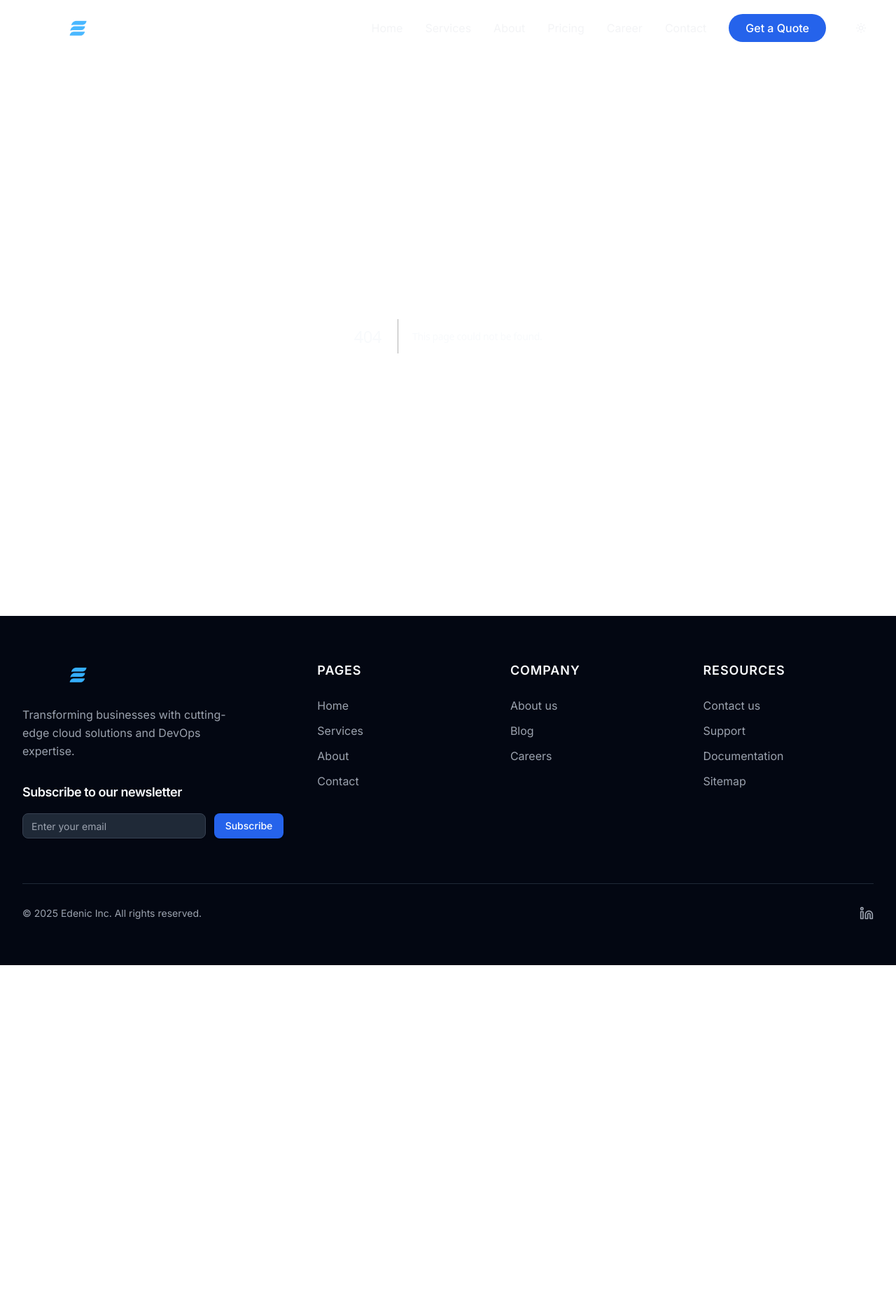
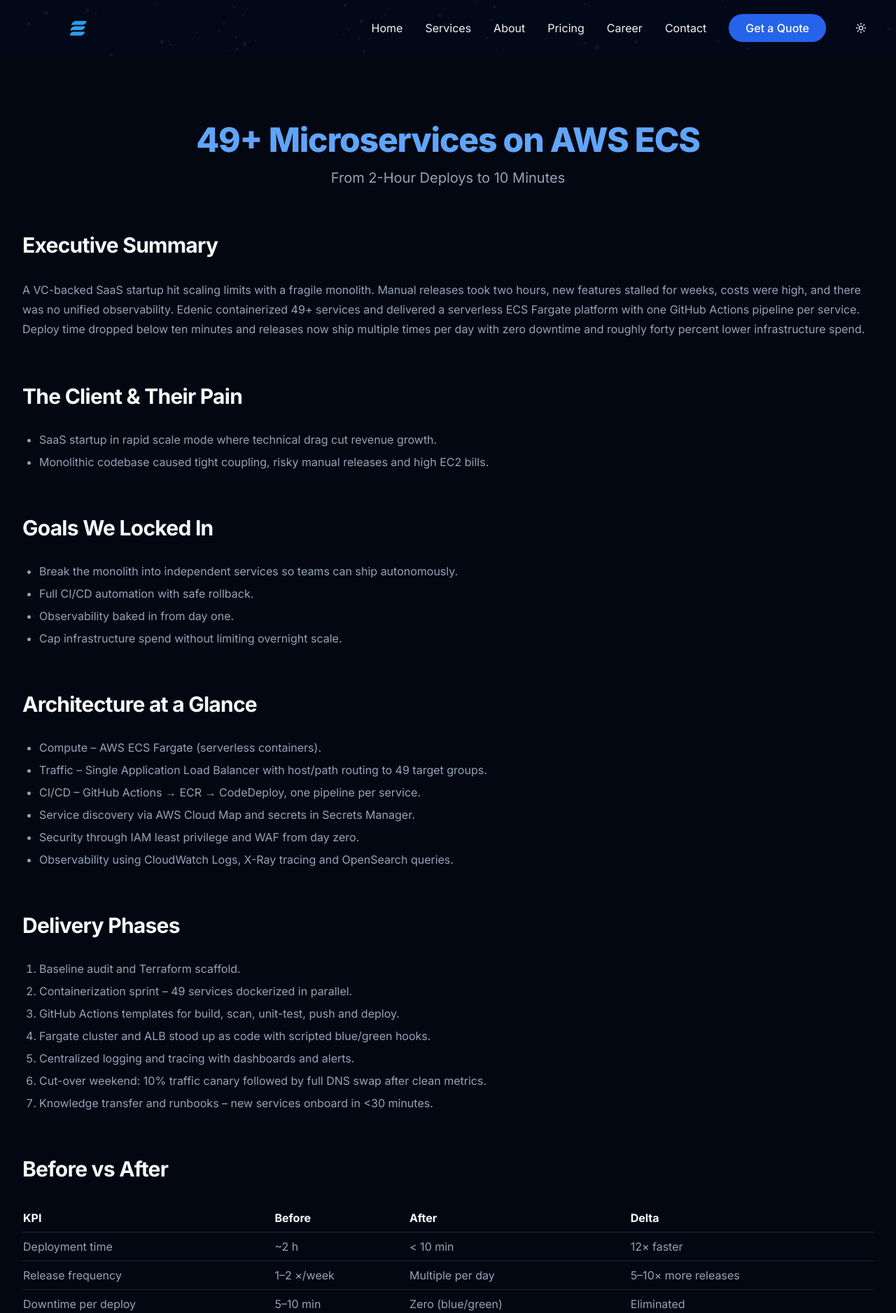
Before and after one commit to shhahhussain/edenic, a Next.js app: page /case-studies/aws-ecs-microservices in a window 1280 px wide. Before the commit this address had no page. Shown: the top 1876 px of the page at 70% size. Before the commit the page ends 1379 px from the top, so only its background shows below. Built offline with nearby package versions, Linux system fonts and the light colour scheme.

Commit message:
Add detailed AWS ECS microservices case study

```diff
--- /dev/null
+++ b/src/app/case-studies/aws-ecs-microservices/page.tsx
@@ -0,0 +1,169 @@
+"use client"
+
+import { motion } from "framer-motion"
+import Link from "next/link"
+import { Button } from "@/components/ui/button"
+
+export default function AwsEcsMicroservicesCaseStudy() {
+  return (
+    <div className="bg-background dark:bg-gray-950 text-foreground dark:text-gray-50">
+      <div className="container mx-auto px-4 py-16 sm:py-24 space-y-16">
+        <motion.section
+          initial={{ opacity: 0, y: 20 }}
+          animate={{ opacity: 1, y: 0 }}
+          transition={{ duration: 0.5 }}
+          className="text-center"
+        >
+          <h1 className="text-4xl sm:text-5xl font-extrabold text-blue-600 dark:text-blue-400 mb-4">
+            49+ Microservices on AWS ECS
+          </h1>
+          <p className="text-lg sm:text-xl text-muted-foreground max-w-3xl mx-auto">
+            From 2-Hour Deploys to 10 Minutes
+          </p>
+        </motion.section>
+
+        <section className="space-y-8">
+          <h2 className="text-3xl font-bold">Executive Summary</h2>
+          <p className="text-muted-foreground">
+            A VC-backed SaaS startup hit scaling limits with a fragile monolith. Manual
+            releases took two hours, new features stalled for weeks, costs were high,
+            and there was no unified observability. Edenic containerized 49+ services
+            and delivered a serverless ECS Fargate platform with one GitHub Actions
+            pipeline per service. Deploy time dropped below ten minutes and releases
+            now ship multiple times per day with zero downtime and roughly forty percent
+            lower infrastructure spend.
+          </p>
+        </section>
+
+        <section className="space-y-8">
+          <h2 className="text-3xl font-bold">The Client & Their Pain</h2>
+          <ul className="list-disc pl-6 space-y-2 text-muted-foreground">
+            <li>SaaS startup in rapid scale mode where technical drag cut revenue growth.</li>
+            <li>Monolithic codebase caused tight coupling, risky manual releases and high EC2 bills.</li>
+          </ul>
+        </section>
+
+        <section className="space-y-8">
+          <h2 className="text-3xl font-bold">Goals We Locked In</h2>
+          <ul className="list-disc pl-6 space-y-2 text-muted-foreground">
+            <li>Break the monolith into independent services so teams can ship autonomously.</li>
+            <li>Full CI/CD automation with safe rollback.</li>
+            <li>Observability baked in from day one.</li>
+            <li>Cap infrastructure spend without limiting overnight scale.</li>
+          </ul>
+        </section>
+
+        <section className="space-y-8">
+          <h2 className="text-3xl font-bold">Architecture at a Glance</h2>
+          <ul className="list-disc pl-6 space-y-2 text-muted-foreground">
+            <li>Compute – AWS ECS Fargate (serverless containers).</li>
+            <li>Traffic – Single Application Load Balancer with host/path routing to 49 target groups.</li>
+            <li>CI/CD – GitHub Actions → ECR → CodeDeploy, one pipeline per service.</li>
+            <li>Service discovery via AWS Cloud Map and secrets in Secrets Manager.</li>
+            <li>Security through IAM least privilege and WAF from day zero.</li>
+            <li>Observability using CloudWatch Logs, X-Ray tracing and OpenSearch queries.</li>
+          </ul>
+        </section>
+
+        <section className="space-y-8">
+          <h2 className="text-3xl font-bold">Delivery Phases</h2>
+          <ol className="list-decimal pl-6 space-y-2 text-muted-foreground">
+            <li>Baseline audit and Terraform scaffold.</li>
+            <li>Containerization sprint – 49 services dockerized in parallel.</li>
+            <li>GitHub Actions templates for build, scan, unit-test, push and deploy.</li>
+            <li>Fargate cluster and ALB stood up as code with scripted blue/green hooks.</li>
+            <li>Centralized logging and tracing with dashboards and alerts.</li>
+            <li>Cut-over weekend: 10% traffic canary followed by full DNS swap after clean metrics.</li>
+            <li>Knowledge transfer and runbooks – new services onboard in &lt;30 minutes.</li>
+          </ol>
+        </section>
+
+        <section className="space-y-8">
+          <h2 className="text-3xl font-bold">Before vs After</h2>
+          <div className="overflow-x-auto">
+            <table className="w-full text-left border-collapse">
+              <thead>
+                <tr className="border-b">
+                  <th className="py-2">KPI</th>
+                  <th className="py-2">Before</th>
+                  <th className="py-2">After</th>
+                  <th className="py-2">Delta</th>
+                </tr>
+              </thead>
+              <tbody className="text-muted-foreground">
+                <tr className="border-b">
+                  <td className="py-2">Deployment time</td>
+                  <td className="py-2">~2 h</td>
+                  <td className="py-2">&lt; 10 min</td>
+                  <td className="py-2">12× faster</td>
+                </tr>
+                <tr className="border-b">
+                  <td className="py-2">Release frequency</td>
+                  <td className="py-2">1–2 ×/week</td>
+                  <td className="py-2">Multiple per day</td>
+                  <td className="py-2">5–10× more releases</td>
+                </tr>
+                <tr className="border-b">
+                  <td className="py-2">Downtime per deploy</td>
+                  <td className="py-2">5–10 min</td>
+                  <td className="py-2">Zero (blue/green)</td>
+                  <td className="py-2">Eliminated</td>
+                </tr>
+                <tr className="border-b">
+                  <td className="py-2">Spin-up new service</td>
+                  <td className="py-2">~3 days</td>
+                  <td className="py-2">&lt; 30 min</td>
+                  <td className="py-2">100× faster</td>
+                </tr>
+                <tr>
+                  <td className="py-2">Infra cost</td>
+                  <td className="py-2">High EC2</td>
+                  <td className="py-2">-40% with Fargate</td>
+                  <td className="py-2">Major savings</td>
+                </tr>
+              </tbody>
+            </table>
+          </div>
+        </section>
+
+        <section className="space-y-8">
+          <h2 className="text-3xl font-bold">Business Impact</h2>
+          <ul className="list-disc pl-6 space-y-2 text-muted-foreground">
+            <li>Features roll out the same day they&apos;re merged, slashing time-to-value.</li>
+            <li>Engineering focus shifted from firefighting to product innovation.</li>
+            <li>Infrastructure scales automatically with customer growth while holding budget steady.</li>
+            <li>Founders report higher investor confidence thanks to visible delivery velocity.</li>
+          </ul>
+        </section>
+
+        <section className="space-y-8">
+          <h2 className="text-3xl font-bold">Why Edenic</h2>
+          <ul className="list-disc pl-6 space-y-2 text-muted-foreground">
+            <li>Serverless-first mindset keeps OPEX lean.</li>
+            <li>Reusable Terraform modules accelerate future projects.</li>
+            <li>Certified team (CKA, AWS-SAP) ensures security and compliance from the first commit.</li>
+            <li>Brutally honest scope control – no gold-plating, just measurable wins.</li>
+          </ul>
+        </section>
+
+        <motion.section
+          initial={{ opacity: 0, y: 20 }}
+          whileInView={{ opacity: 1, y: 0 }}
+          viewport={{ once: true }}
+          transition={{ duration: 0.5 }}
+          className="text-center bg-gray-100 dark:bg-gray-900/50 p-12 rounded-2xl"
+        >
+          <h2 className="text-3xl font-bold mb-4">Ready to ditch deployment drama?</h2>
+          <p className="text-muted-foreground mb-8 max-w-2xl mx-auto">
+            Book a 15‑minute audit and see where we can cut your release cycle to minutes.
+          </p>
+          <Link href="/contact" passHref>
+            <Button size="lg" className="bg-blue-600 hover:bg-blue-700 text-white">
+              Book Now
+            </Button>
+          </Link>
+        </motion.section>
+      </div>
+    </div>
+  )
+}
--- a/src/app/page.tsx
+++ b/src/app/page.tsx
@@ -5,6 +5,8 @@
 import Certifications from "../components/certifications"
 import Contact from "../components/contact"
 import PricingPreview from "../components/PricingPreview"
+import CaseStudies from "../components/case-studies"
+import Testimonials from "../components/testimonials"
 
 export default function Home() {
   return (
@@ -13,6 +15,8 @@
       {/* <PromoBanner /> */}
       <CloudFacts />
       <Services />
+      <CaseStudies />
+      <Testimonials />
       {/* <Solutions /> */}
       <Certifications />
       <PricingPreview />
--- a/src/components/case-studies.tsx
+++ b/src/components/case-studies.tsx
@@ -5,6 +5,13 @@
 import { Button } from "./ui/button"
 
 const caseStudies = [
+  {
+    title: "49+ Microservices on AWS ECS",
+    description:
+      "Serverless Fargate platform cut deploys from 2 hours to 10 minutes and dropped infrastructure costs by ~40%.",
+    industry: "SaaS",
+    link: "/case-studies/aws-ecs-microservices",
+  },
   {
     title: "E-commerce Platform Overhaul",
     description:
```
